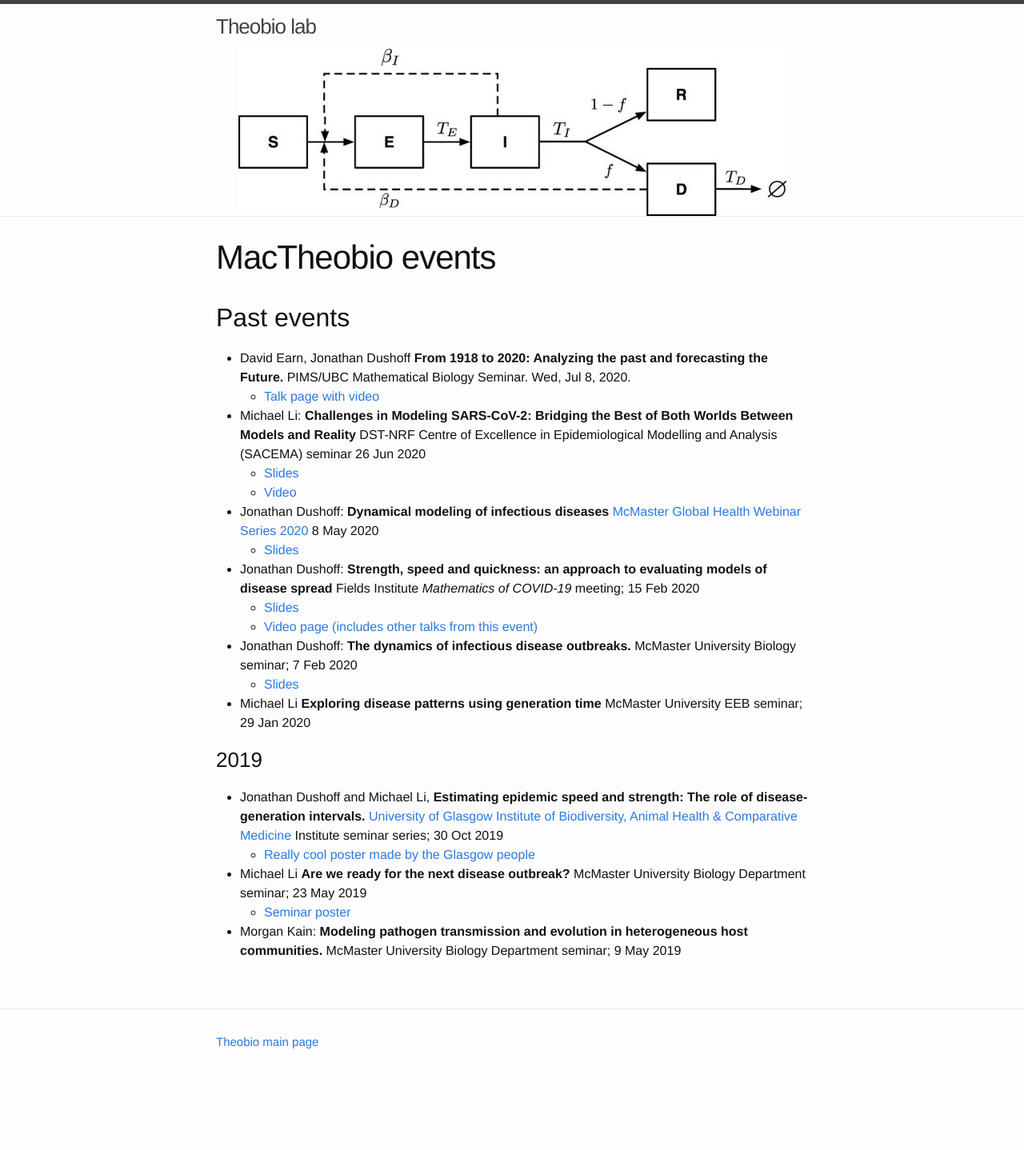
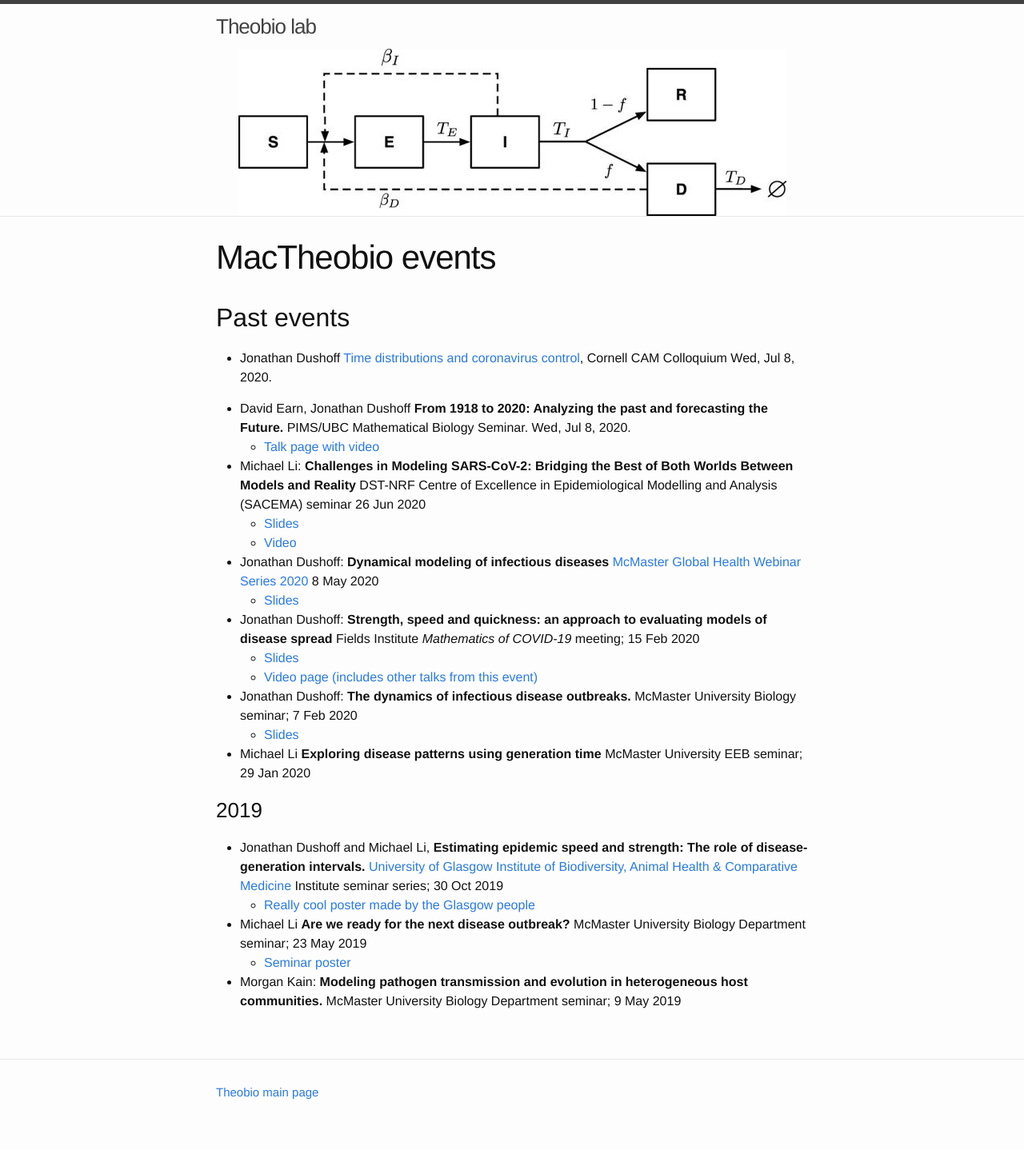
Before and after one commit to mac-theobio/mac-theobio.github.io, a Jekyll site: the page built from events/index.md, in a window 1280 px wide. Shown: the whole page at 80% size. Built offline with Jekyll 4.4.1, drawn with Linux system fonts in a browser that asks for light colours; before the commit the page ends 1375 px from its top, so only the background shows below that.

Commit message:
Good night

```diff
--- a/events/index.md
+++ b/events/index.md
@@ -12,6 +12,8 @@ Comment out header when there is nothing under it.
 {% endcomment %}
 
 ## Past events
+
+* Jonathan Dushoff [Time distributions and coronavirus control](https://www.youtube.com/watch?v=PxRP3CabbLA), Cornell CAM Colloquium Wed, Jul 8, 2020.
 
 * David Earn, Jonathan Dushoff __From 1918 to 2020: Analyzing the past and forecasting the Future.__
 PIMS/UBC Mathematical Biology Seminar.
```
